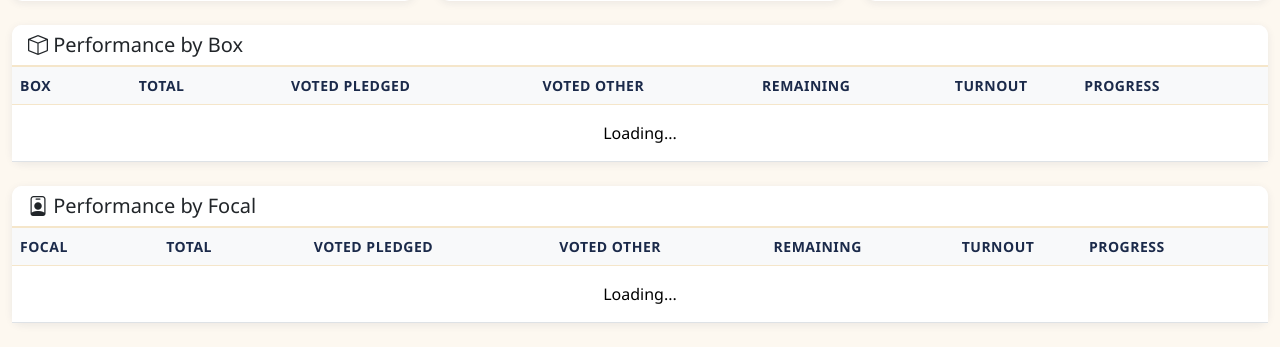
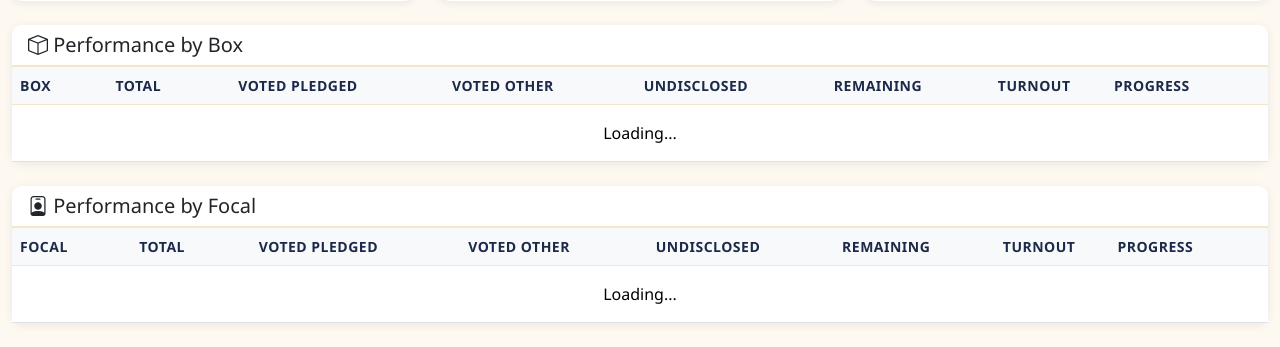
Before and after one commit to rishal1123/Vote-Council-Bussiness, a Python web app: template app/templates/reports/index.html in a window 1280 px wide. Shown: the part 1033-1380 px from the top of the page. Run offline with Jinja, Linux system fonts and the light colour scheme; the template is opened without the code that fills it, so the values that code supplies are empty.

Commit message:
Add Undisclosed column to Box and Focal performance tables in reports
Co-Authored-By: Claude Opus 4.6 (1M context) <noreply@anthropic.com>

```diff
--- a/app/templates/reports/index.html
+++ b/app/templates/reports/index.html
@@ -208,13 +208,14 @@
                             <th class="text-center">Total</th>
                             <th class="text-center d-none d-md-table-cell">Voted Pledged</th>
                             <th class="text-center d-none d-md-table-cell">Voted Other</th>
+                            <th class="text-center d-none d-md-table-cell">Undisclosed</th>
                             <th class="text-center">Remaining</th>
                             <th class="text-center">Turnout</th>
                             <th style="min-width: 100px;">Progress</th>
                         </tr>
                     </thead>
                     <tbody id="boxTable">
-                        <tr><td colspan="7" class="text-center py-3">Loading...</td></tr>
+                        <tr><td colspan="8" class="text-center py-3">Loading...</td></tr>
                     </tbody>
                 </table>
             </div>
@@ -236,13 +237,14 @@
                             <th class="text-center">Total</th>
                             <th class="text-center d-none d-md-table-cell">Voted Pledged</th>
                             <th class="text-center d-none d-md-table-cell">Voted Other</th>
+                            <th class="text-center d-none d-md-table-cell">Undisclosed</th>
                             <th class="text-center">Remaining</th>
                             <th class="text-center">Turnout</th>
                             <th style="min-width: 100px;">Progress</th>
                         </tr>
                     </thead>
                     <tbody id="focalTable">
-                        <tr><td colspan="7" class="text-center py-3">Loading...</td></tr>
+                        <tr><td colspan="8" class="text-center py-3">Loading...</td></tr>
                     </tbody>
                 </table>
             </div>
@@ -379,6 +381,7 @@ async function loadBoxData() {
             <td class="text-center">${box.total}</td>
             <td class="text-center text-success d-none d-md-table-cell">${box.voted_pledged}</td>
             <td class="text-center text-danger d-none d-md-table-cell">${box.voted_other}</td>
+            <td class="text-center text-secondary d-none d-md-table-cell">${box.undecided}</td>
             <td class="text-center text-warning">${box.not_voted}</td>
             <td class="text-center">
                 <span class="badge bg-${box.turnout_pct >= 75 ? 'success' : box.turnout_pct >= 50 ? 'warning' : 'secondary'}">${box.turnout_pct}%</span>
@@ -411,6 +414,7 @@ async function loadFocalData() {
             <td class="text-center">${focal.total}</td>
             <td class="text-center text-success d-none d-md-table-cell">${focal.voted_pledged}</td>
             <td class="text-center text-danger d-none d-md-table-cell">${focal.voted_other}</td>
+            <td class="text-center text-secondary d-none d-md-table-cell">${focal.undecided}</td>
             <td class="text-center text-warning">${focal.not_voted}</td>
             <td class="text-center">
                 <span class="badge bg-${focal.turnout_pct >= 75 ? 'success' : focal.turnout_pct >= 50 ? 'warning' : 'secondary'}">${focal.turnout_pct}%</span>
```
